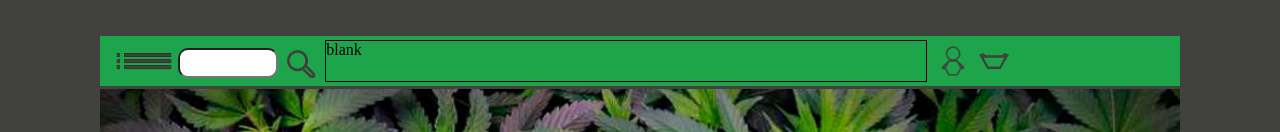
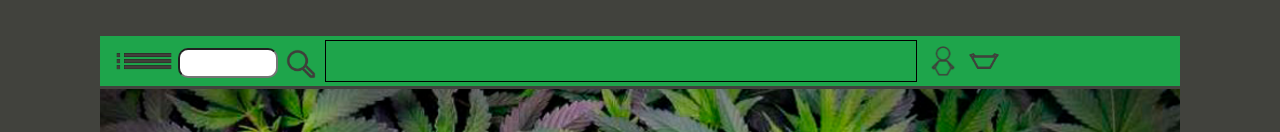
Before and after one commit to Jealem/greywolfproject, a plain HTML site: page GreyWolfProject/index.html in a window 1280 px wide. Shown: the part 179-311 px from the top of the page. Drawn offline with Linux system fonts and the light colour scheme; files whose address does not match are found by name.

Commit message:
skulle gerne være tom område i navigationsbaren

```diff
--- a/GreyWolfProject/css/style.css
+++ b/GreyWolfProject/css/style.css
@@ -108,7 +108,7 @@ body {
 }
 .blankspace {
     border:1px solid #000;
-    width:600px;
+    width:590px;
     height:40px;
     margin-top:0.4%;
     margin-left:1%;
--- a/GreyWolfProject/index.html
+++ b/GreyWolfProject/index.html
@@ -41,7 +41,7 @@
             </div>
 
 
-            <div class="blankspace">blank</div>
+            <div class="blankspace"></div>
 
             <div class="userspot">
                 <img src="img/usericon.png" />
```
